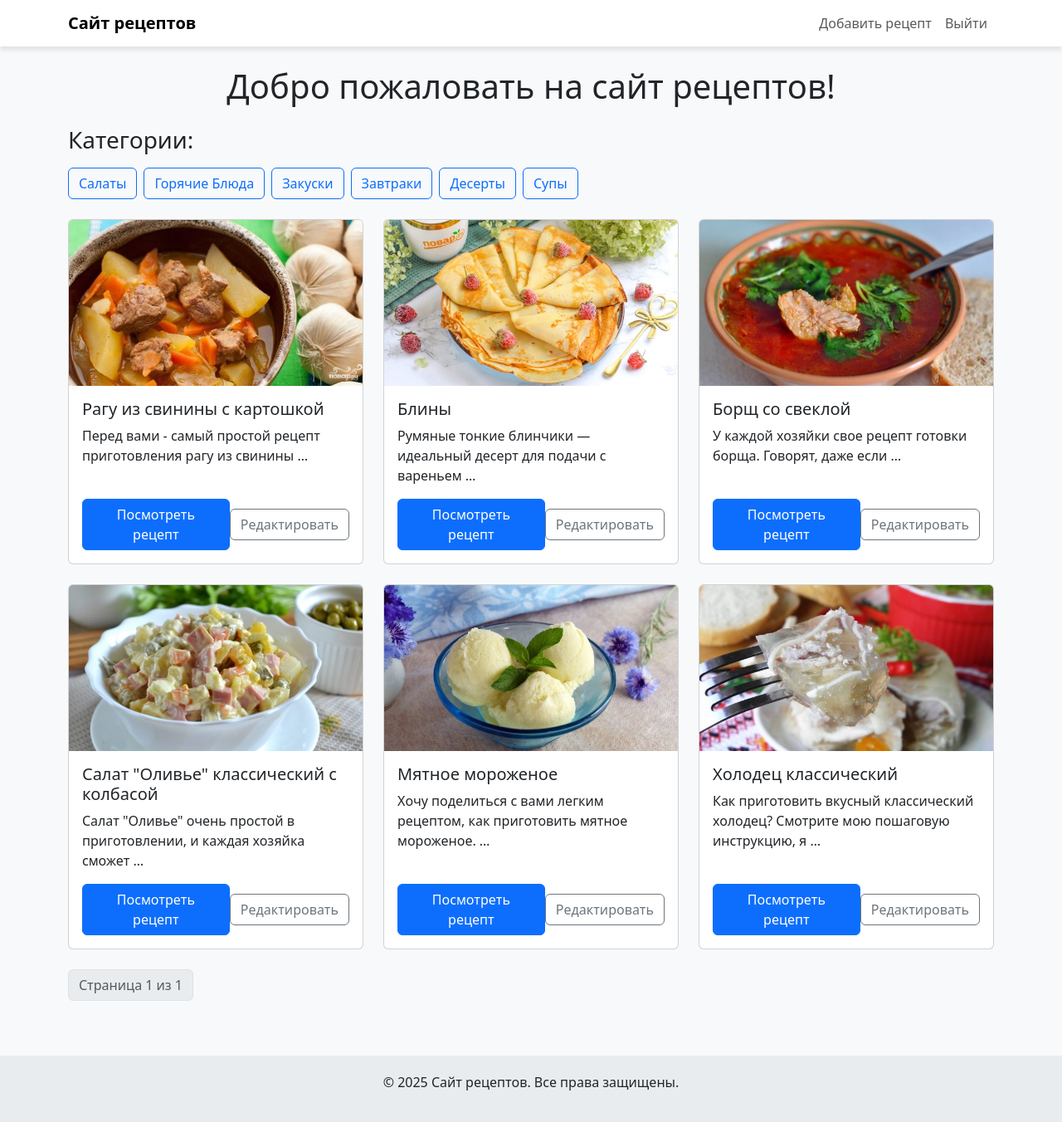
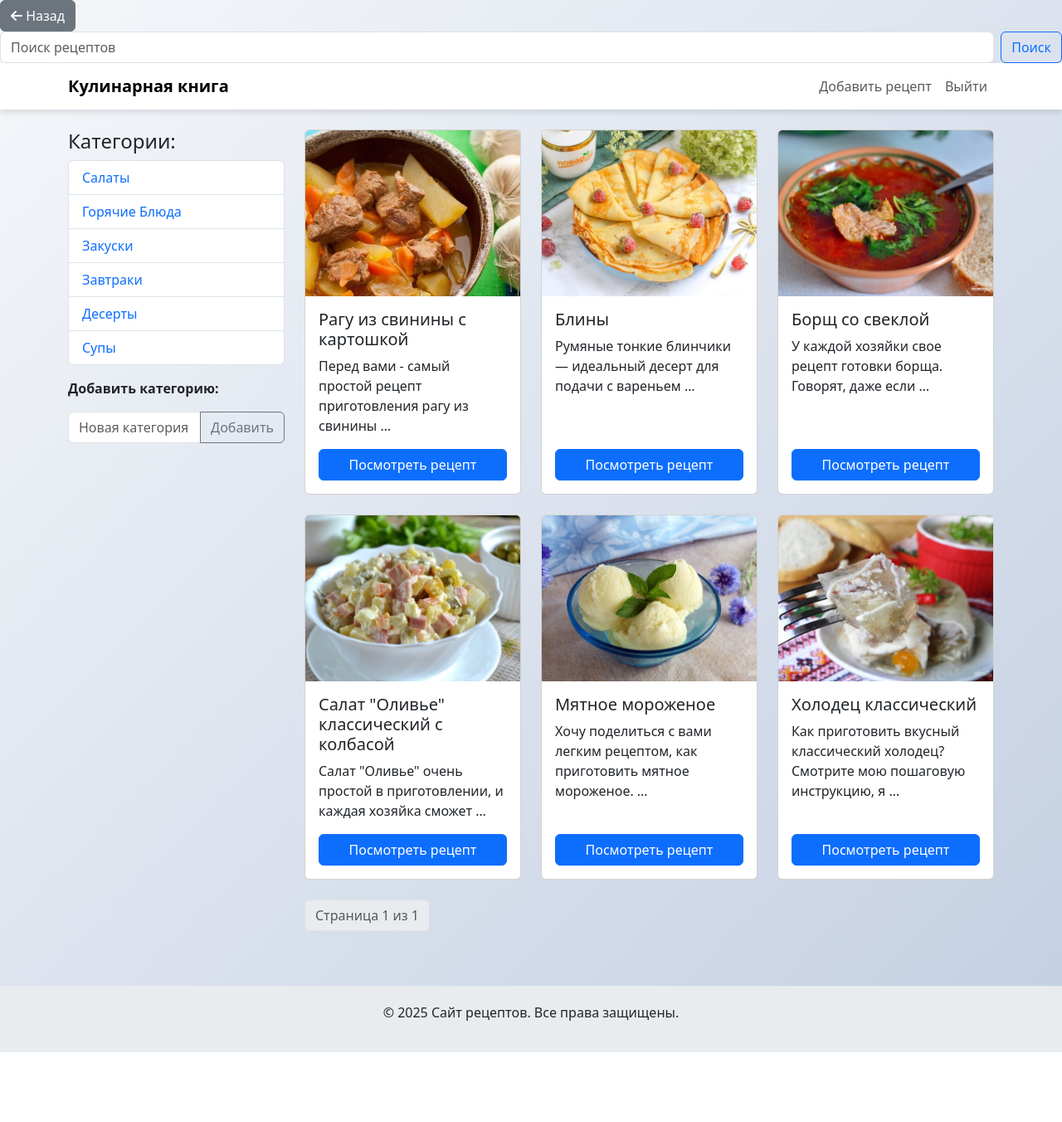
Before and after one commit to EvgeniyMoz/recipe_site, a Django app: page / in a window 1280 px wide. Shown: the whole page at 83% size. After the commit the page ends 1268 px from the top, so only its background shows below. Run offline with Django 5.2, Linux system fonts and the light colour scheme; a user stored in the database is signed in; data comes from the database, SQL or seed files in the repository; both versions use the stored data as it was after the commit.

Commit message:
Initial commit: базовая версия сайта рецептов3

```diff
--- a/recipes/templates/recipes/base.html
+++ b/recipes/templates/recipes/base.html
@@ -7,9 +7,20 @@
     <!-- Bootstrap CSS -->
     <link href="https://cdn.jsdelivr.net/npm/bootstrap@5.3.0-alpha1/dist/css/bootstrap.min.css" rel="stylesheet">
     <!-- Custom CSS -->
+    <link href="https://cdnjs.cloudflare.com/ajax/libs/font-awesome/6.0.0/css/all.min.css" rel="stylesheet">
+
+    <a href="{% url 'home' %}" class="btn btn-secondary">
+        <i class="fas fa-arrow-left"></i> Назад
+    </a>
+
+    <form class="d-flex ms-auto" action="{% url 'search' %}" method="get">
+        <input class="form-control me-2" type="search" placeholder="Поиск рецептов" name="q">
+        <button class="btn btn-outline-primary" type="submit">Поиск</button>
+    </form>
+
     <style>
         body {
-            background-color: #f8f9fa;
+            background: linear-gradient(135deg, #f5f7fa, #c3cfe2);
         }
         .navbar {
             box-shadow: 0 4px 6px rgba(0, 0, 0, 0.1);
@@ -39,7 +50,7 @@
 <body>
     <nav class="navbar navbar-expand-lg navbar-light bg-white">
         <div class="container">
-            <a class="navbar-brand fw-bold" href="{% url 'home' %}">Сайт рецептов</a>
+            <a class="navbar-brand fw-bold" href="{% url 'home' %}">Кулинарная книга</a>
             <div class="navbar-nav ms-auto">
                 {% if user.is_authenticated %}
                     <a class="nav-link" href="{% url 'add_recipe' %}">Добавить рецепт</a>
--- a/recipes/templates/recipes/home.html
+++ b/recipes/templates/recipes/home.html
@@ -1,15 +1,29 @@
 {% extends 'recipes/base.html' %}
 
 {% block content %}
-    <h1 class="text-center mb-4">Добро пожаловать на сайт рецептов!</h1>
-    <div class="mb-4">
-        <h3 class="mb-3">Категории:</h3>
-        <div class="d-flex flex-wrap gap-2">
+    <div class="row">
+        <!-- Левая колонка: Категории -->
+        <div class="col-md-3">
+            <h4>Категории:</h4>
+            <ul class="list-group">
                 {% for category in categories %}
-                <a href="{% url 'category_recipes' category.id %}" class="btn btn-outline-primary">{{ category.name }}</a>
+                    <li class="list-group-item">
+                        <a href="{% url 'category_recipes' category.id %}" class="text-decoration-none">{{ category.name }}</a>
+                    </li>
                 {% endfor %}
+            </ul>
+            <p class="mt-3"><strong>Добавить категорию:</strong></p>
+            <form method="post" action="{% url 'add_category' %}">
+                {% csrf_token %}
+                <div class="input-group mb-3">
+                    <input type="text" name="name" class="form-control" placeholder="Новая категория">
+                    <button class="btn btn-outline-secondary" type="submit">Добавить</button>
                 </div>
+            </form>
         </div>
+
+        <!-- Правая колонка: Рецепты -->
+        <div class="col-md-9">
             <div class="row row-cols-1 row-cols-md-3 g-4">
                 {% for recipe in page_obj %}
                     <div class="col">
@@ -18,12 +32,7 @@
                             <div class="card-body d-flex flex-column">
                                 <h5 class="card-title">{{ recipe.title }}</h5>
                                 <p class="card-text flex-grow-1">{{ recipe.description|truncatewords:10 }}</p>
-                        <div class="d-flex justify-content-between align-items-center">
                                 <a href="{% url 'recipe_detail' recipe.pk %}" class="btn btn-primary">Посмотреть рецепт</a>
-                            {% if user == recipe.author %}
-                                <a href="{% url 'edit_recipe' recipe.pk %}" class="btn btn-outline-secondary">Редактировать</a>
-                            {% endif %}
-                        </div>
                             </div>
                         </div>
                     </div>
@@ -48,4 +57,8 @@
                     </ul>
                 </nav>
             </div>
+        </div>
+    </div>
 {% endblock %}
+
+<h1 class="text-center mb-4">Вдохновляйтесь новыми вкусами!</h1>
--- a/recipes/urls.py
+++ b/recipes/urls.py
@@ -7,4 +7,6 @@ urlpatterns = [
     path('add/', views.add_recipe, name='add_recipe'),  # Маршрут для добавления рецепта
     path('edit/<int:pk>/', views.edit_recipe, name='edit_recipe'),  # Маршрут для редактирования рецепта
     path('category/<int:category_id>/', views.category_recipes, name='category_recipes'),
+    path('add_category/', views.add_category, name='add_category'),
+    path('search/', views.search, name='search'),
 ]
--- a/recipes/views.py
+++ b/recipes/views.py
@@ -64,3 +64,15 @@ def edit_recipe(request, pk):
     else:
         form = RecipeForm(instance=recipe)
     return render(request, 'recipes/add_recipe.html', {'form': form})
+
+def add_category(request):
+    if request.method == 'POST':
+        name = request.POST.get('name')
+        if name:
+            Category.objects.create(name=name)
+    return redirect('home')
+
+def search(request):
+    query = request.GET.get('q')
+    recipes = Recipe.objects.filter(title__icontains=query) if query else []
+    return render(request, 'recipes/search_results.html', {'recipes': recipes, 'query': query})
```
Also changed, not shown: recipes/templates/recipes/recipe_detail.html (+6 -1 lines), recipes/templates/recipes/search_results.html (added, +19 -0 lines), db.sqlite3. Lines whose indentation alone changed are shown as unchanged.
